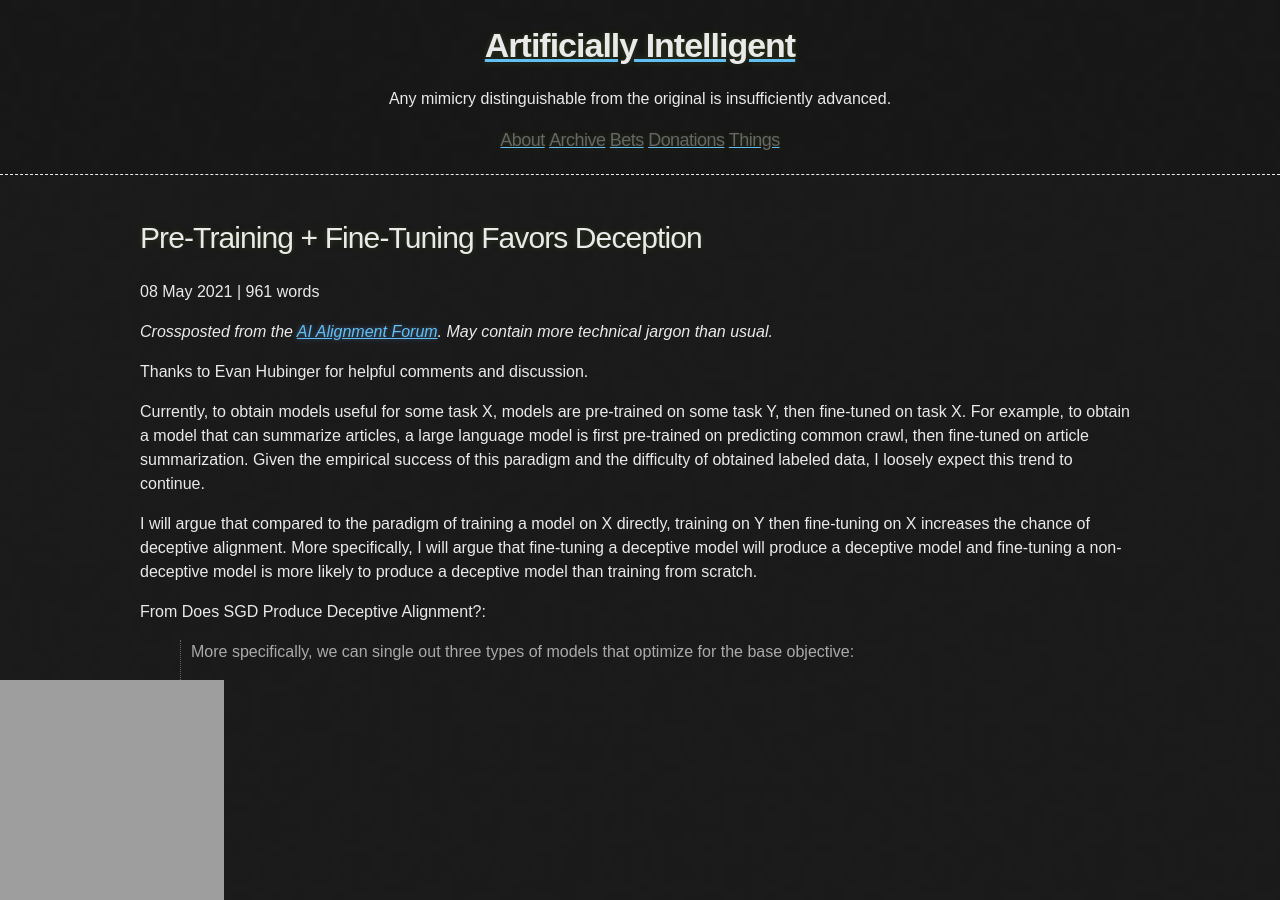
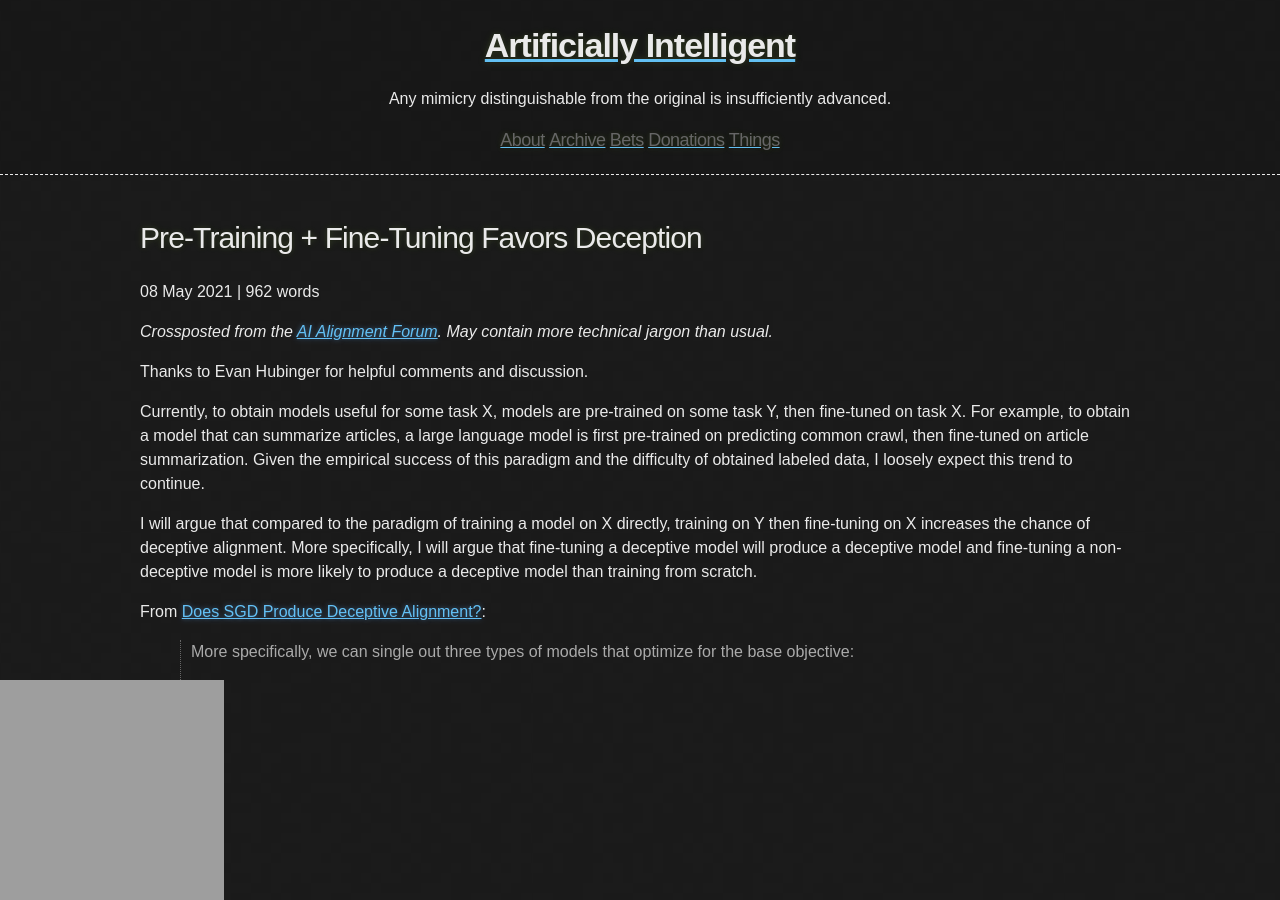
Before and after one commit to tocttou/hacker-blog, a Jekyll site: the page built from _posts/2021-5-08-Pre-Training-Deception.md, in a window 1280 px wide and 900 px high. Built offline with Jekyll 4.4.1, drawn with Linux system fonts in a browser that asks for light colours; part of the change alters nothing that is shown.

Commit message:
Update 2021-5-08-Pre-Training-Deception.md

```diff
--- a/_posts/2021-5-08-Pre-Training-Deception.md
+++ b/_posts/2021-5-08-Pre-Training-Deception.md
@@ -10,7 +10,7 @@ Currently, to obtain models useful for some task X, models are pre-trained on so
 
 I will argue that compared to the paradigm of training a model on X directly, training on Y then fine-tuning on X increases the chance of deceptive alignment. More specifically, I will argue that fine-tuning a deceptive model will produce a deceptive model and fine-tuning a non-deceptive model is more likely to produce a deceptive model than training from scratch.
 
-From Does SGD Produce Deceptive Alignment?:
+From [Does SGD Produce Deceptive Alignment?](https://www.alignmentforum.org/posts/ocWqg2Pf2br4jMmKA/does-sgd-produce-deceptive-alignment):
 
 > More specifically, we can single out three types of models that optimize for the base objective:
 >
```
